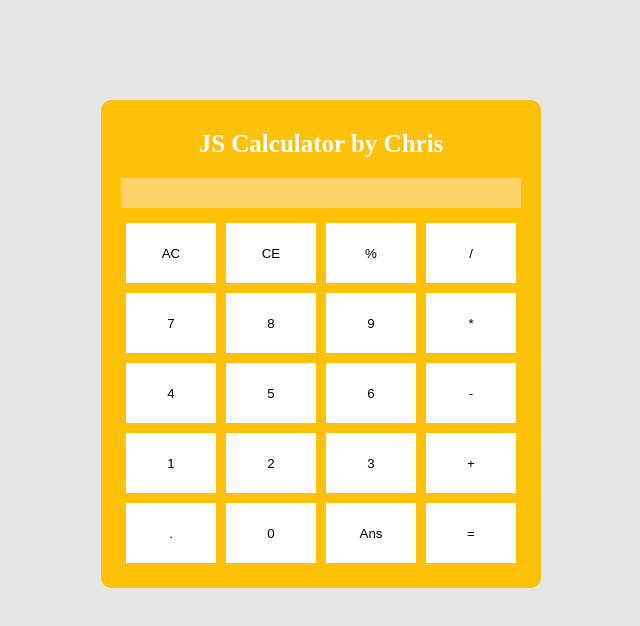
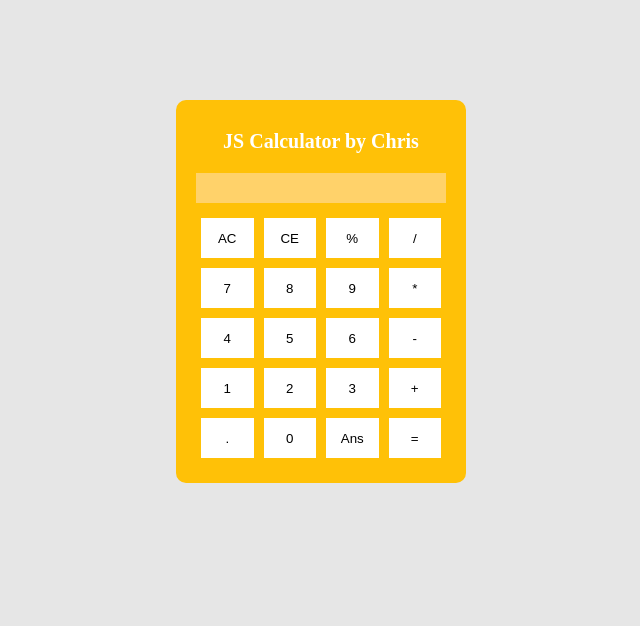
Before and after one commit to langjiwt/JsCalculator, a plain HTML site: page index.html in a window 1280 px wide. Shown: the whole page, without its empty margins (319-959 px from the left). Drawn offline with Linux system fonts and the light colour scheme.

Commit message:
2017.04.27

```diff
--- a/index.html
+++ b/index.html
@@ -2,7 +2,7 @@
 <html lang="en">
 <head>
     <meta charset="UTF-8">
-    <title>Title</title>
+    <title>JS Calculator by Chris</title>
 
     <link rel="stylesheet" href="style.css">
 </head>
--- a/js.js
+++ b/js.js
@@ -41,6 +41,7 @@ $('ce').onclick = function () {
 
 //等于键
 $('equal').onclick = function () {
+    if(result == '') return;
     try{
         result = eval(result);
         update();
@@ -79,7 +80,7 @@ function keyPress(){
     if((keyCode>47 && keyCode<58)||(keyCode>105 && keyCode<108)||keyCode==13||(keyCode>108&&keyCode<112)||keyCode==8){
         if(keyCode == 13){
             $('equal').click();
-            return null;
+            return false;
         }
         else if(keyCode == 110){
             result +='.';
--- a/style.css
+++ b/style.css
@@ -2,14 +2,14 @@ body{
     background:#e6e6e6
 }
 .main{
-    width: 400px;
+    width: 250px;
     margin: 100px auto;
     background:#FFC107;
     border-radius: 10px;
     padding: 20px;
 }
 h1{
-    font-size: 25px;
+    font-size: 20px;
     margin:10px 0;
     text-align: center;
     color: #fff;
@@ -20,12 +20,7 @@ h1{
     background: #ffd26a;
     text-align: right;
     line-height:30px;
-}
-.btn-area{
-
-}
-.row{
-
+    padding-right:10px;
 }
 .row:after{
     content:' ';
@@ -43,5 +38,5 @@ h1{
     width:100%;
     background:#fff;
     border:none;
-    height: 60px;
+    height: 40px;
 }
```
